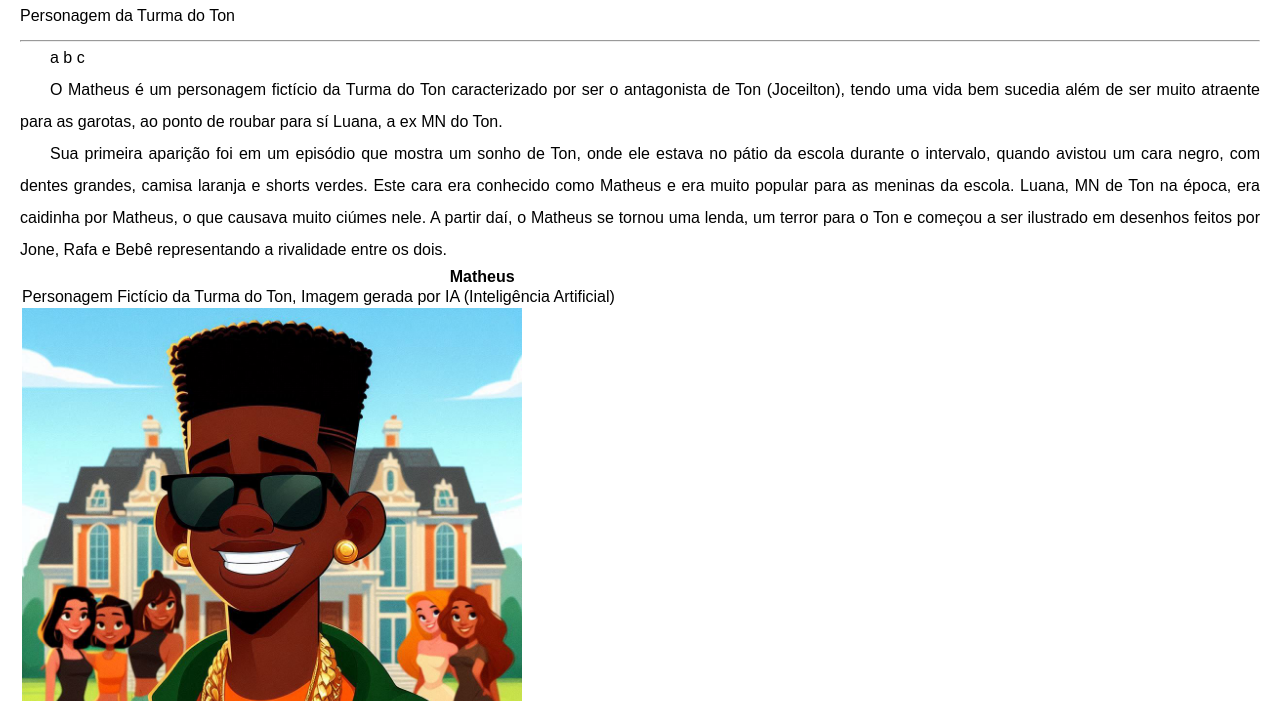
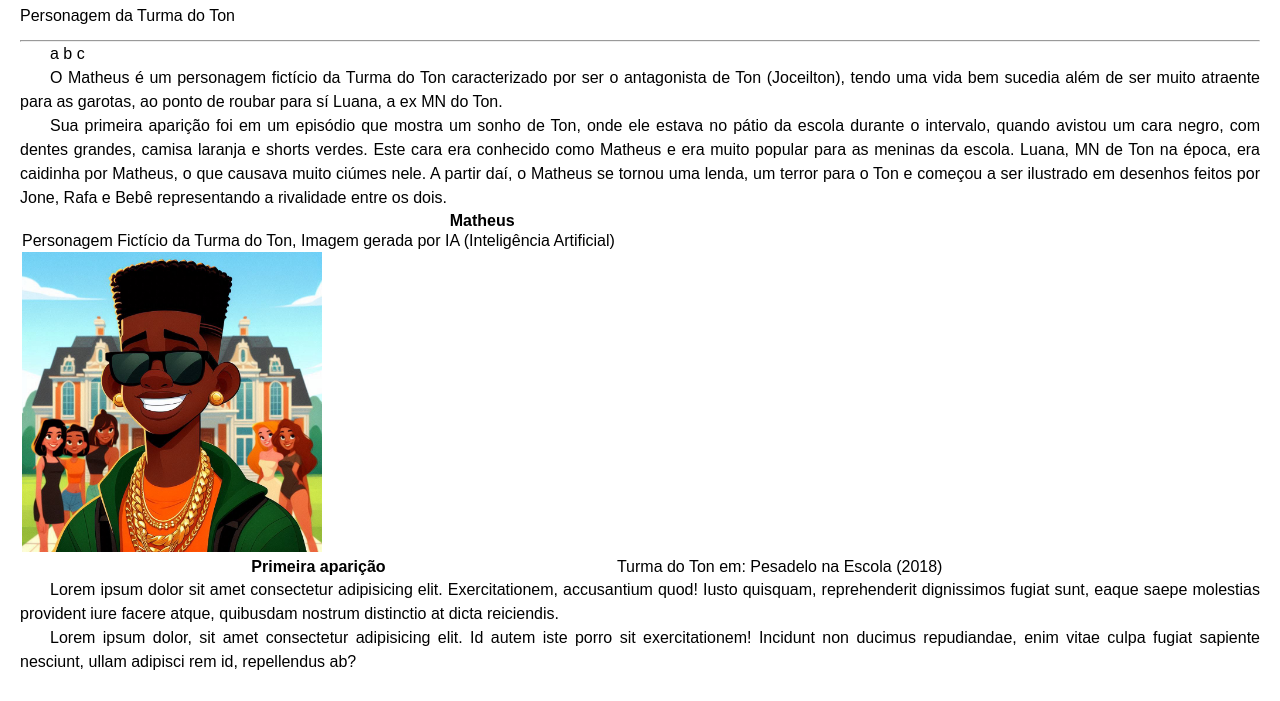
Before and after one commit to D4rthNihilus/projeto-matheus, a plain HTML site: page index.html in a window 1280 px wide. Shown: the part 99-800 px from the top of the page. Drawn offline with nearby package versions, Linux system fonts and the light colour scheme; a web font is replaced by a local one.

Commit message:
Update style.css

```diff
--- a/styles/style.css
+++ b/styles/style.css
@@ -52,9 +52,9 @@ main > div#title h2 {
 main p {
     text-align: justify;
     text-indent: 30px;
-    line-height: 2em;
+    line-height: 1.5em;
 }
 
 main > section#introduction > article#infobox > table > tbody > tr > td > img {
-    width: 500px;
+    width: 300px;
 }
```
